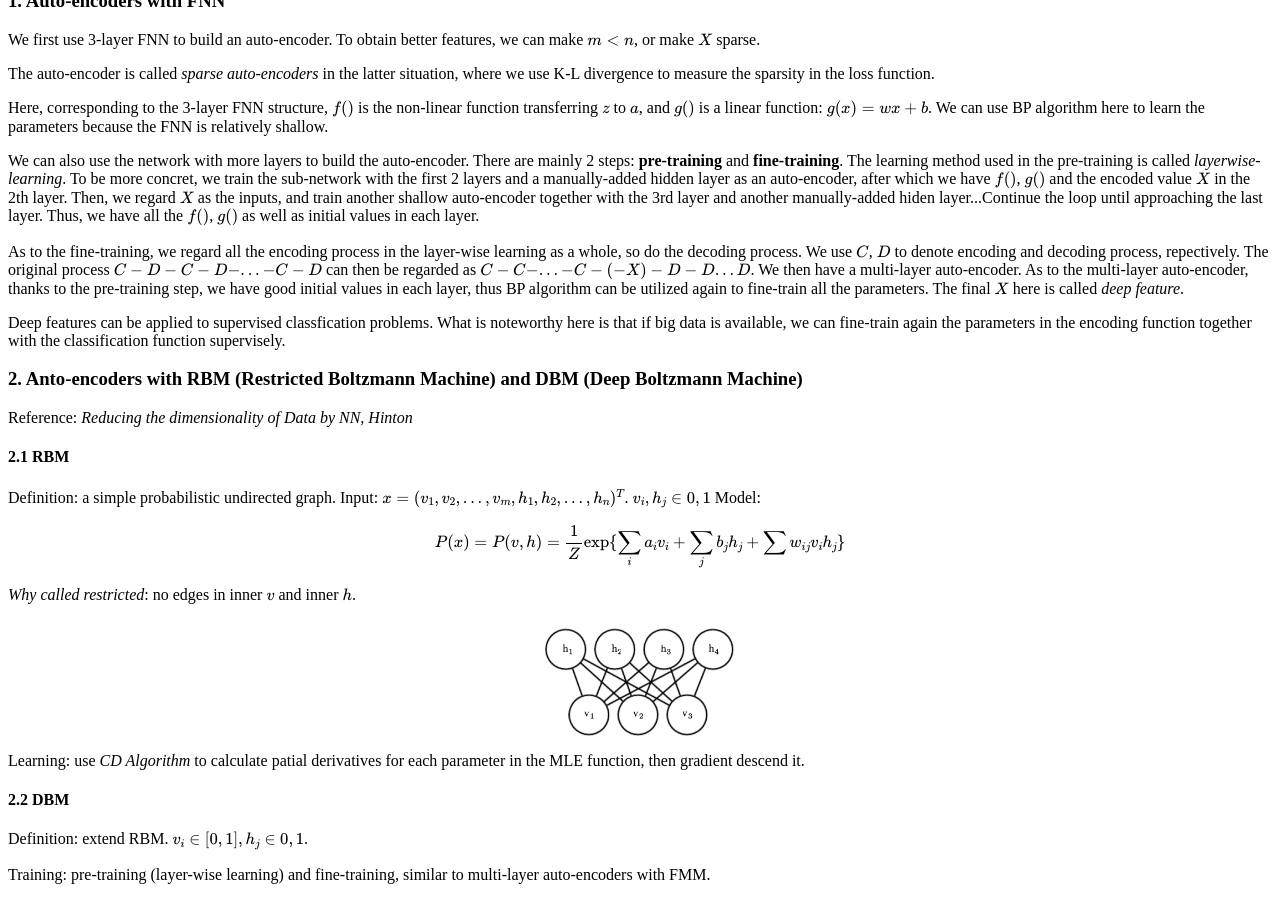
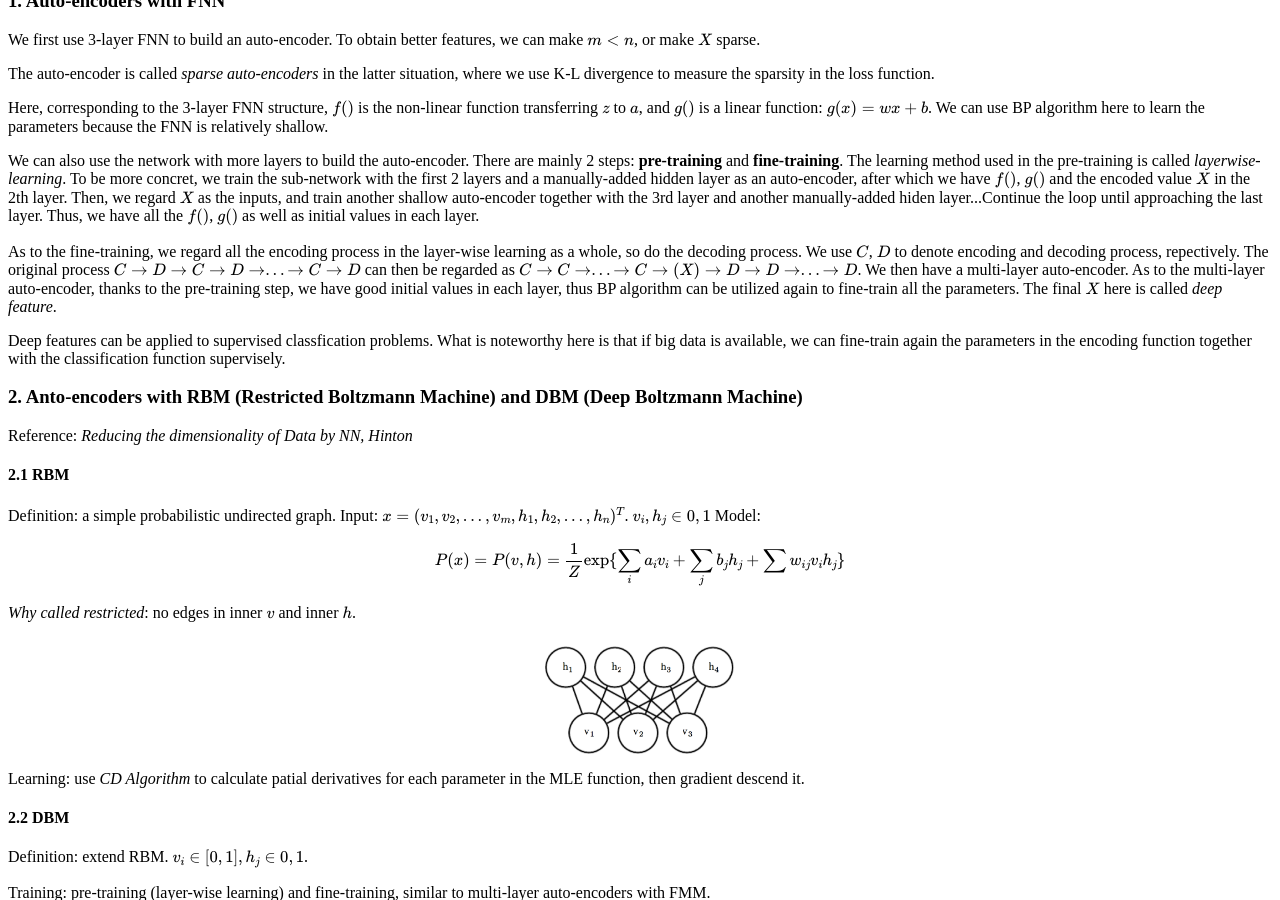
Before and after one commit to yumoxu/Blog, a Jekyll site: the page built from _posts/2016-08-15-Deep-Learning-Notes.html, in a window 1280 px wide and 900 px high, scrolled down 545 px. Built offline with Jekyll 4.4.1, drawn with Linux system fonts in a browser that asks for light colours; formulas are drawn with MathJax 3.

```diff
--- a/_posts/2016-08-15-Deep-Learning-Notes.html
+++ b/_posts/2016-08-15-Deep-Learning-Notes.html
@@ -35,7 +35,7 @@ title: Deep Learning Notes
 <p>The auto-encoder is called <i>sparse auto-encoders</i> in the latter situation, where we use K-L divergence to measure the sparsity in the loss function.</p>
 <p>Here, corresponding to the 3-layer FNN structure, $f()$ is the non-linear function transferring $z$ to $a$, and $g()$ is a linear function: $g(x) = wx+b$. We can use BP algorithm here to learn the parameters because the FNN is relatively shallow.</p>
 <p>We can also use the network with more layers to build the auto-encoder. There are mainly 2 steps: <b>pre-training</b> and <b>fine-training</b>. The learning method used in the pre-training is called <i>layerwise-learning</i>. To be more concret, we train the sub-network with the first 2 layers and a manually-added hidden layer as an auto-encoder, after which we have $f()$, $g()$ and the encoded value $X$ in the 2th layer. Then, we regard $X$ as the inputs, and train another shallow auto-encoder together with the 3rd layer and another manually-added hiden layer...Continue the loop until approaching the last layer. Thus, we have all the $f()$, $g()$ as well as initial values in each layer.</p>
-<p>As to the fine-training, we regard all the encoding process in the layer-wise learning as a whole, so do the decoding process. We use $C$, $D$ to denote encoding and decoding process, repectively. The original process $C-D-C-D-...-C-D$ can then be regarded as $C-C-...-C-(-X)-D-D...D$. We then have a multi-layer auto-encoder. As to the multi-layer auto-encoder, thanks to the pre-training step, we have good initial values in each layer, thus BP algorithm can be utilized again to fine-train all the parameters. The final $X$ here is called <i>deep feature</i>. </p>
+<p>As to the fine-training, we regard all the encoding process in the layer-wise learning as a whole, so do the decoding process. We use $C$, $D$ to denote encoding and decoding process, repectively. The original process $C \to D \to C \to D \to ... \to C \to D$ can then be regarded as $C \to C \to ... \to C \to (X) \to D \to D \to ...\to D$. We then have a multi-layer auto-encoder. As to the multi-layer auto-encoder, thanks to the pre-training step, we have good initial values in each layer, thus BP algorithm can be utilized again to fine-train all the parameters. The final $X$ here is called <i>deep feature</i>. </p>
 <p>Deep features can be applied to supervised classfication problems. What is noteworthy here is that if big data is available, we can fine-train again the parameters in the encoding function together with the classification function supervisely. </p>
 <h3>2. Anto-encoders with RBM (Restricted Boltzmann Machine) and DBM (Deep Boltzmann Machine)</h3>
 <p>Reference: <i>Reducing the dimensionality of Data by NN, Hinton</i></p>
```
